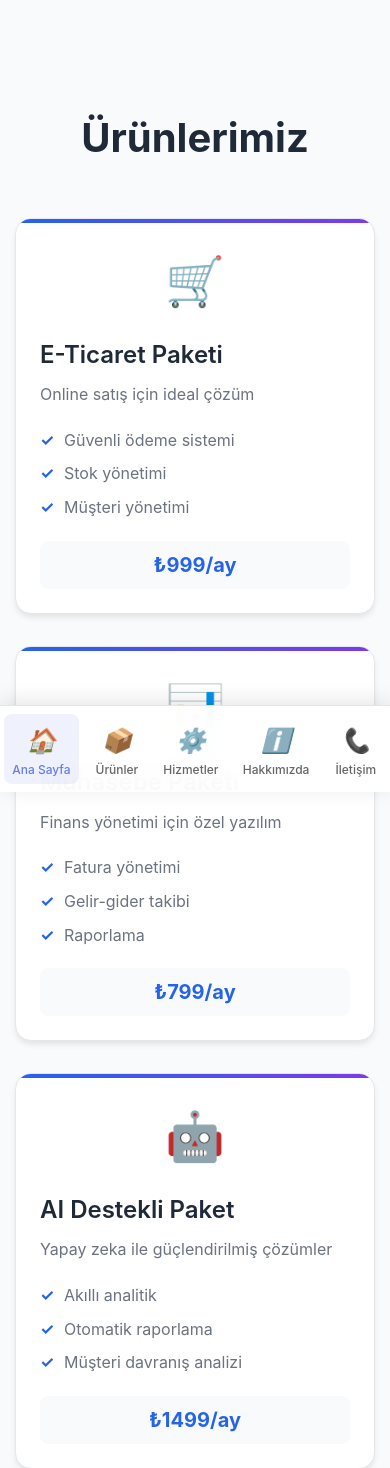
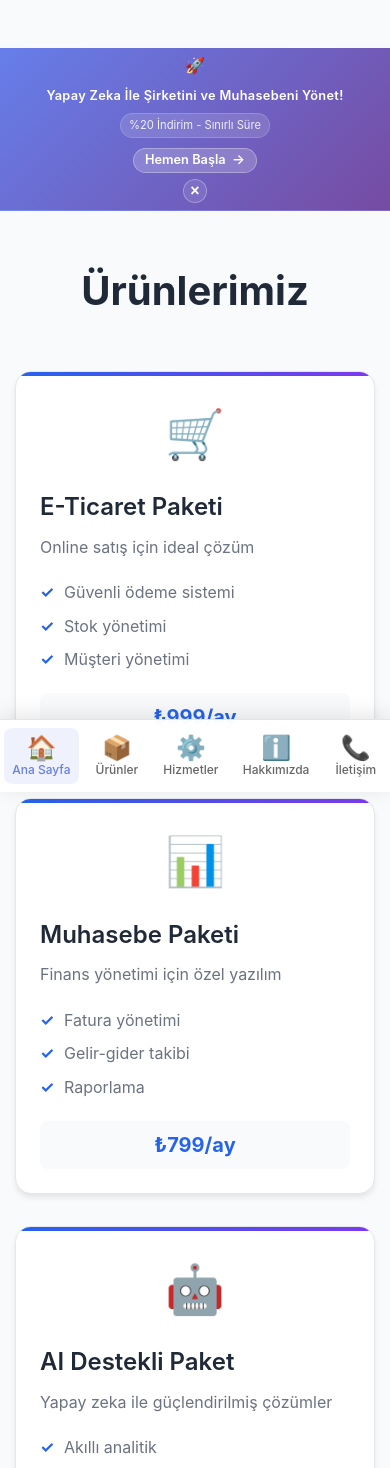
Before and after one commit to seval2016/php-web-project, a PHP site: page / in a window 390 px wide. Shown: the part 52-1520 px from the top of the page. Run offline with PHP 8.4, Linux system fonts and the light colour scheme.

Commit message:
slogan banner designed

```diff
--- a/includes/header.php
+++ b/includes/header.php
@@ -1,3 +1,6 @@
+<!-- Slogan Banner Modülü -->
+<?php include 'slogan-banner.php'; ?>
+
 <!-- Ana Header -->
 <header class="main-header">
     <div class="container">
--- /dev/null
+++ b/includes/slogan-banner.php
@@ -0,0 +1,40 @@
+<?php
+// Slogan Banner Modülü
+// Bu dosya header içerisinde include edilecek
+
+// Slogan ayarları
+$sloganConfig = [
+    'icon' => '🚀',
+    'main_text' => 'Yapay Zeka İle Şirketini ve Muhasebeni Yönet!',
+    'sub_text' => '%20 İndirim - Sınırlı Süre',
+    'button_text' => 'Hemen Başla',
+    'button_link' => '#products',
+    'show_close_button' => true
+];
+?>
+
+<!-- Slogan Banner -->
+<div class="slogan-banner" id="sloganBanner">
+    <div class="container">
+        <div class="slogan-content">
+            <div class="slogan-text">
+                <span class="slogan-icon"><?php echo $sloganConfig['icon']; ?></span>
+                <span class="slogan-main"><?php echo $sloganConfig['main_text']; ?></span>
+                <span class="slogan-sub"><?php echo $sloganConfig['sub_text']; ?></span>
+            </div>
+
+            <div class="slogan-actions">
+                <a href="<?php echo $sloganConfig['button_link']; ?>" class="slogan-btn">
+                    <span class="btn-text"><?php echo $sloganConfig['button_text']; ?></span>
+                    <span class="btn-icon">→</span>
+                </a>
+
+                <?php if ($sloganConfig['show_close_button']): ?>
+                <button class="slogan-close" onclick="closeSloganBanner()">
+                    <span>×</span>
+                </button>
+                <?php endif; ?>
+            </div>
+        </div>
+    </div>
+</div>
--- a/script.js
+++ b/script.js
@@ -1,10 +1,24 @@
 // Destan Teknoloji - Modüler JavaScript Yapısı v1.1
+
+// Slogan Banner Kapatma Fonksiyonu
+function closeSloganBanner() {
+    const banner = document.querySelector('.slogan-banner');
+    if (banner) {
+        banner.style.animation = 'slideUp 0.3s ease-out forwards';
+        setTimeout(() => {
+            banner.style.display = 'none';
+            // Header'ın top değerini güncelle
+            document.body.style.paddingTop = '80px';
+        }, 300);
+    }
+}
 
 // Modülleri import et
 import './script/mobile-menu.js';
 import './script/animations.js';
 import './script/navigation.js';
 import './script/products.js';
+import { SloganBanner } from './script/slogan-banner.js';
 
 // Ana uygulama sınıfı
 class DestanApp {
--- /dev/null
+++ b/script/slogan-banner.js
@@ -0,0 +1,90 @@
+// Slogan Banner Modülü
+class SloganBanner {
+    constructor() {
+        this.banner = document.querySelector('#sloganBanner');
+        this.init();
+    }
+
+    init() {
+        if (this.banner) {
+            this.setupEventListeners();
+            console.log('✅ Slogan Banner modülü başlatıldı');
+        } else {
+            console.warn('⚠️ Slogan banner elementi bulunamadı');
+        }
+    }
+
+    setupEventListeners() {
+        // Kapatma butonuna tıklama
+        const closeBtn = this.banner.querySelector('.slogan-close');
+        if (closeBtn) {
+            closeBtn.addEventListener('click', () => this.close());
+        }
+
+        // ESC tuşu ile kapatma
+        document.addEventListener('keydown', (e) => {
+            if (e.key === 'Escape' && this.banner.style.display !== 'none') {
+                this.close();
+            }
+        });
+    }
+
+    close() {
+        if (this.banner) {
+            this.banner.style.animation = 'slideUp 0.3s ease-out forwards';
+
+            setTimeout(() => {
+                this.banner.style.display = 'none';
+                this.updateBodyPadding();
+                console.log('✅ Slogan banner kapatıldı');
+            }, 300);
+        }
+    }
+
+    show() {
+        if (this.banner) {
+            this.banner.style.display = 'block';
+            this.banner.style.animation = 'slideDown 0.4s ease-out';
+            this.updateBodyPadding();
+            console.log('✅ Slogan banner gösterildi');
+        }
+    }
+
+    updateBodyPadding() {
+        const isVisible = this.banner && this.banner.style.display !== 'none';
+        if (isVisible) {
+            document.body.style.paddingTop = '60px';
+        } else {
+            document.body.style.paddingTop = '20px';
+        }
+    }
+
+    // Slogan içeriğini dinamik olarak güncelleme
+    updateContent(config) {
+        if (!this.banner) return;
+
+        const icon = this.banner.querySelector('.slogan-icon');
+        const mainText = this.banner.querySelector('.slogan-main');
+        const subText = this.banner.querySelector('.slogan-sub');
+        const buttonText = this.banner.querySelector('.slogan-btn .btn-text');
+        const buttonLink = this.banner.querySelector('.slogan-btn');
+
+        if (config.icon && icon) icon.textContent = config.icon;
+        if (config.main_text && mainText) mainText.textContent = config.main_text;
+        if (config.sub_text && subText) subText.textContent = config.sub_text;
+        if (config.button_text && buttonText) buttonText.textContent = config.button_text;
+        if (config.button_link && buttonLink) buttonLink.href = config.button_link;
+
+        console.log('✅ Slogan banner içeriği güncellendi');
+    }
+}
+
+// Global fonksiyon (geriye uyumluluk için)
+function closeSloganBanner() {
+    if (window.sloganBanner) {
+        window.sloganBanner.close();
+    }
+}
+
+// Modülü dışa aktar
+export { SloganBanner };
--- a/style.css
+++ b/style.css
@@ -26,3 +26,6 @@
 
 /* Form Stilleri */
 @import url('style/forms.css');
+
+/* Slogan Banner Stilleri */
+@import url('style/slogan-banner.css');
--- a/style/header.css
+++ b/style/header.css
@@ -210,6 +210,10 @@
 
 .admin-icon {
     font-size: 1rem;
+    font-style: normal;
+    transform: none;
+    line-height: 1;
+    vertical-align: middle;
 }
 
 .admin-text {
@@ -260,6 +264,10 @@
     font-size: 1.5rem;
     margin-bottom: 0.25rem;
     display: block;
+    font-style: normal;
+    transform: none;
+    line-height: 1;
+    vertical-align: middle;
 }
 
 .mobile-nav-text {
--- a/style/responsive.css
+++ b/style/responsive.css
@@ -2,19 +2,19 @@
 
 /* Header için scroll efekti */
 body {
-    padding-top: 100px; /* Fixed header için alan */
+    padding-top: 120px; /* Fixed header + slogan banner için alan */
 }
 
 @media (max-width: 768px) {
     body {
-        padding-top: 120px; /* Mobilde daha fazla alan */
+        padding-top: 110px; /* Mobilde daha fazla alan */
         padding-bottom: 80px; /* Mobil alt navigasyon için alan */
     }
 }
 
 @media (max-width: 480px) {
     body {
-        padding-top: 110px;
+        padding-top: 100px;
         padding-bottom: 80px; /* Mobil alt navigasyon için alan */
     }
 }
--- /dev/null
+++ b/style/slogan-banner.css
@@ -0,0 +1,209 @@
+/* Slogan Banner Modülü - Kompakt ve Şık */
+
+.slogan-banner {
+    background: linear-gradient(135deg, #667eea 0%, #764ba2 100%);
+    color: white;
+    padding: 0.5rem 0;
+    position: relative;
+    overflow: hidden;
+    z-index: 1001;
+    animation: slideDown 0.4s ease-out;
+    border-bottom: 1px solid rgba(255, 255, 255, 0.1);
+}
+
+.slogan-banner .container {
+    max-width: 1200px;
+    margin: 0 auto;
+    padding: 0 1rem;
+}
+
+.slogan-content {
+    display: flex;
+    justify-content: space-between;
+    align-items: center;
+    position: relative;
+    z-index: 2;
+    gap: 1rem;
+}
+
+.slogan-text {
+    display: flex;
+    align-items: center;
+    gap: 0.8rem;
+    flex-wrap: wrap;
+}
+
+.slogan-icon {
+    font-size: 1rem;
+    animation: gentleBounce 2s ease-in-out infinite;
+}
+
+.slogan-main {
+    font-size: 0.9rem;
+    font-weight: 600;
+    letter-spacing: 0.3px;
+}
+
+.slogan-sub {
+    font-size: 0.8rem;
+    opacity: 0.9;
+    background: rgba(255, 255, 255, 0.15);
+    padding: 0.2rem 0.6rem;
+    border-radius: 15px;
+    backdrop-filter: blur(10px);
+    border: 1px solid rgba(255, 255, 255, 0.2);
+}
+
+.slogan-actions {
+    display: flex;
+    align-items: center;
+    gap: 0.8rem;
+}
+
+.slogan-btn {
+    display: flex;
+    align-items: center;
+    gap: 0.4rem;
+    background: rgba(255, 255, 255, 0.2);
+    color: white;
+    text-decoration: none;
+    padding: 0.4rem 0.8rem;
+    border-radius: 20px;
+    font-size: 0.8rem;
+    font-weight: 600;
+    transition: all 0.3s ease;
+    backdrop-filter: blur(10px);
+    border: 1px solid rgba(255, 255, 255, 0.3);
+}
+
+.slogan-btn:hover {
+    background: rgba(255, 255, 255, 0.3);
+    transform: translateY(-1px);
+    box-shadow: 0 4px 12px rgba(0, 0, 0, 0.15);
+}
+
+.slogan-btn .btn-icon {
+    transition: transform 0.3s ease;
+}
+
+.slogan-btn:hover .btn-icon {
+    transform: translateX(3px);
+}
+
+.slogan-close {
+    background: rgba(255, 255, 255, 0.1);
+    border: 1px solid rgba(255, 255, 255, 0.3);
+    color: white;
+    width: 24px;
+    height: 24px;
+    border-radius: 50%;
+    display: flex;
+    align-items: center;
+    justify-content: center;
+    cursor: pointer;
+    transition: all 0.3s ease;
+    backdrop-filter: blur(10px);
+    font-size: 1rem;
+    font-weight: bold;
+}
+
+.slogan-close:hover {
+    background: rgba(255, 255, 255, 0.2);
+    transform: scale(1.1);
+}
+
+/* Basit Animasyonlar */
+@keyframes slideDown {
+    from {
+        transform: translateY(-100%);
+        opacity: 0;
+    }
+    to {
+        transform: translateY(0);
+        opacity: 1;
+    }
+}
+
+@keyframes slideUp {
+    from {
+        transform: translateY(0);
+        opacity: 1;
+    }
+    to {
+        transform: translateY(-100%);
+        opacity: 0;
+    }
+}
+
+@keyframes gentleBounce {
+    0%, 100% {
+        transform: translateY(0);
+    }
+    50% {
+        transform: translateY(-2px);
+    }
+}
+
+/* Responsive Tasarım */
+@media (max-width: 768px) {
+    .slogan-banner .container {
+        padding: 0 0.8rem;
+    }
+
+    .slogan-content {
+        flex-direction: column;
+        gap: 0.6rem;
+        text-align: center;
+    }
+
+    .slogan-text {
+        justify-content: center;
+        gap: 0.6rem;
+    }
+
+    .slogan-main {
+        font-size: 0.85rem;
+    }
+
+    .slogan-sub {
+        font-size: 0.75rem;
+        padding: 0.15rem 0.5rem;
+    }
+
+    .slogan-actions {
+        gap: 0.6rem;
+    }
+
+    .slogan-btn {
+        padding: 0.3rem 0.7rem;
+        font-size: 0.75rem;
+    }
+}
+
+@media (max-width: 480px) {
+    .slogan-banner {
+        padding: 0.4rem 0;
+    }
+
+    .slogan-banner .container {
+        padding: 0 0.5rem;
+    }
+
+    .slogan-text {
+        flex-direction: column;
+        gap: 0.4rem;
+    }
+
+    .slogan-main {
+        font-size: 0.8rem;
+    }
+
+    .slogan-sub {
+        font-size: 0.7rem;
+    }
+
+    .slogan-actions {
+        flex-direction: column;
+        gap: 0.4rem;
+    }
+}
```
Also changed, not shown: admin/admin.css (+20 -1 lines), debug-css.html (deleted, +0 -111 lines), style/footer.css (+114 -0 lines), 1 other file.
